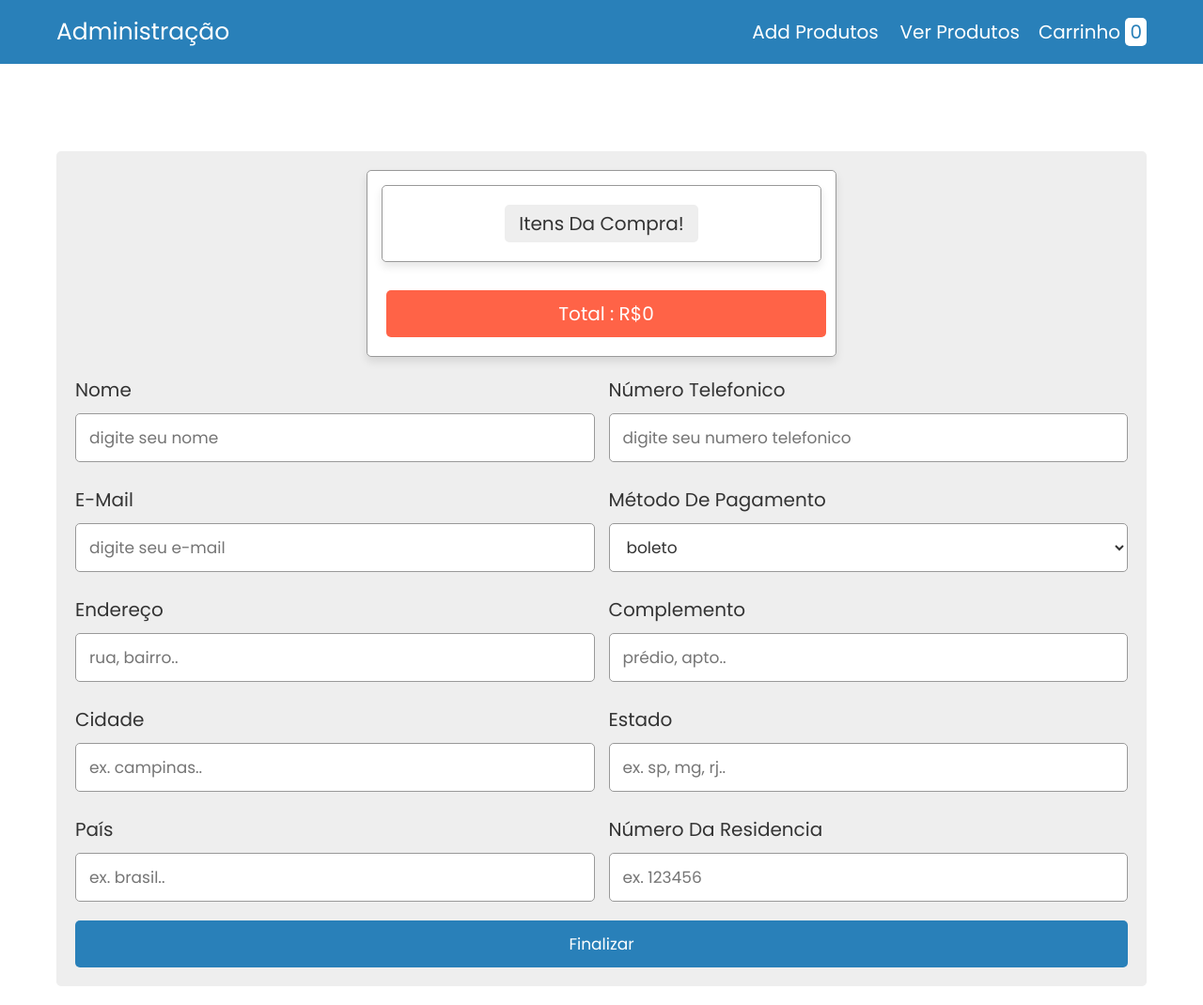
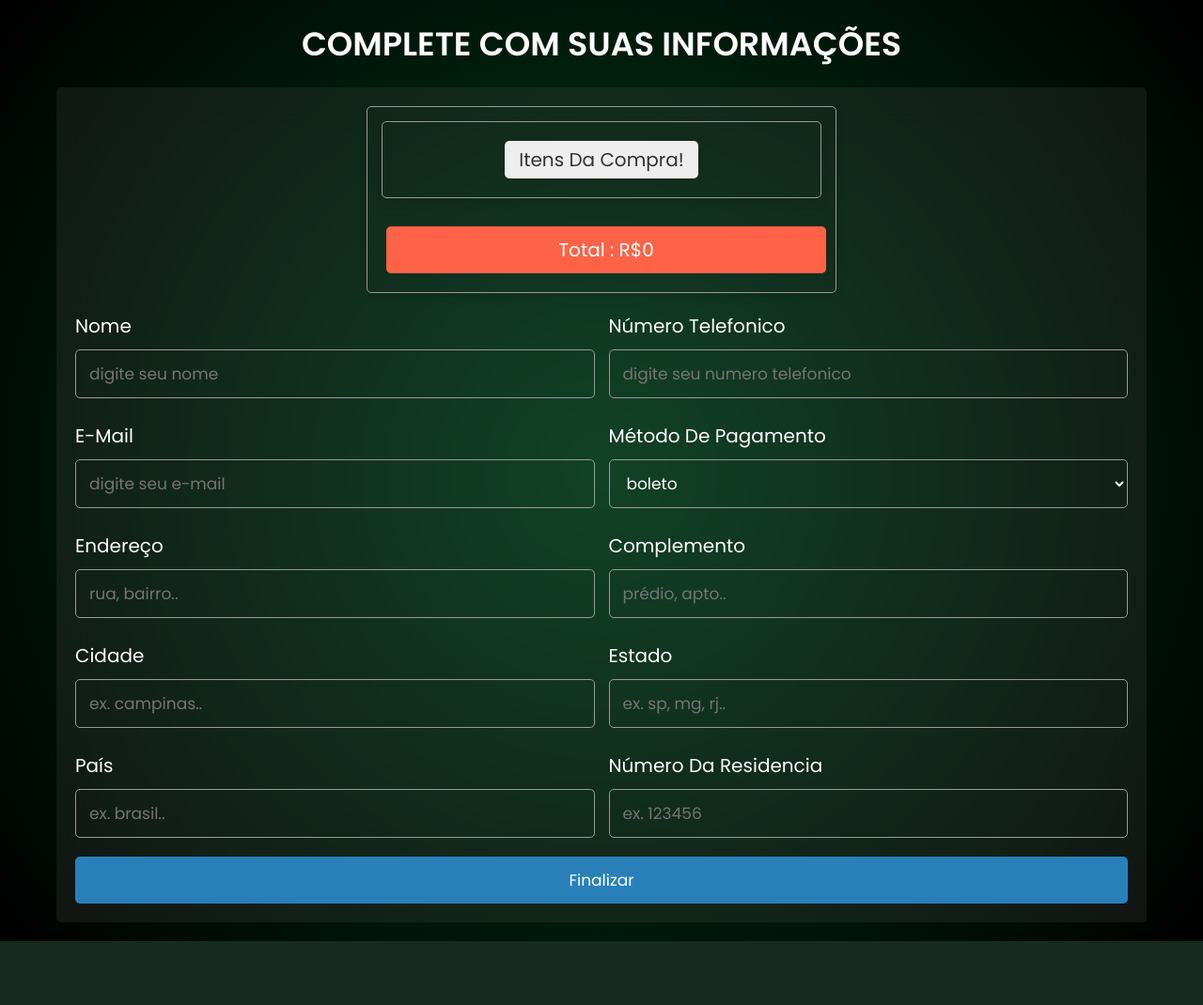
Before and after one commit to n4rin/tcc, a PHP site: page /checkout.php in a window 1280 px wide. Shown: the whole page at 94% size. After the commit the page ends 1002 px from the top, so only its background shows below. Run offline with PHP 8.4, Linux system fonts and the light colour scheme; data that the repository does not hold is empty.

Commit message:
css
arrumando o css de algumas telas como carrinho e checkout

```diff
--- a/administracao/cart.php
+++ b/administracao/cart.php
@@ -46,7 +46,7 @@
    <link rel="stylesheet" href="css/style.css">
 
 </head>
-<body style="   background: rgb(0, 0, 0);
+<body style="background: rgb(0, 0, 0);
     background: radial-gradient(circle, rgba(0, 0, 0, 1) 0%, rgba(0, 62, 28, 1) 0%, rgba(0, 0, 0, 1) 100%);">
 <div class="container">
 
--- a/administracao/checkout.php
+++ b/administracao/checkout.php
@@ -55,7 +55,7 @@
          </div>
          <div class='customer-details'>
             <p> seu nome : <span>" . $name . "</span> </p>
-            <p> seu número : <span>" . $number . "</span> </p>
+            <p> seu número telefônico : <span>" . $number . "</span> </p>
             <p> seu e-mail : <span>" . $email . "</span> </p>
             <p> seu endereço : <span>" . $flat . ", " . $street . ", " . $city . ", " . $state . ", " . $country . " - " . $pin_code . "</span> </p>
             <p> seu método de pagamento : <span>" . $method . "</span> </p>
@@ -75,7 +75,8 @@
    <meta charset="UTF-8">
    <meta http-equiv="X-UA-Compatible" content="IE=edge">
    <meta name="viewport" content="width=device-width, initial-scale=1.0">
-   <title>finalizar compra</title>
+   <link rel="icon" type="image/x-icon" href="../imagem/logo.PNG">
+   <title>informações de envio</title>
 
    <!-- font awesome cdn link  -->
    <link rel="stylesheet" href="https://cdnjs.cloudflare.com/ajax/libs/font-awesome/6.0.0/css/all.min.css">
@@ -84,9 +85,8 @@
    <link rel="stylesheet" href="css/style.css">
 
 </head>
-<body>
-
-<?php include 'header.php'; ?>
+<body style="background: rgb(0, 0, 0);
+    background: radial-gradient(circle, rgba(0, 0, 0, 1) 0%, rgba(0, 62, 28, 1) 0%, rgba(0, 0, 0, 1) 100%);">
 
 <div class="container">
 
@@ -123,7 +123,7 @@
          </div>
          <div class="inputBox">
             <span>Número Telefonico</span>
-            <input type="number" placeholder="digite seu numero telefonico" name="number" required>
+            <input type="text" placeholder="digite seu numero telefonico" name="number" required>
          </div>
          <div class="inputBox">
             <span>E-mail</span>
--- a/administracao/css/style.css
+++ b/administracao/css/style.css
@@ -355,7 +355,8 @@
 .checkout-form form{
    padding:2rem;
    border-radius: .5rem;
-   background-color: var(--bg-color);
+   background: rgba(84, 84, 84, 0.2);
+   backdrop-filter: blur(20px);
 }
 
 .checkout-form form .flex{
@@ -370,15 +371,26 @@
 
 .checkout-form form .flex .inputBox span{
    font-size: 2rem;
-   color:var(--black);
+   color:var(--white);
 }
 
-.checkout-form form .flex .inputBox input,
+.checkout-form form .flex .inputBox input{
+   width: 100%;
+   background-color: transparent;
+   font-size: 1.7rem;
+   color:var(--white);
+   border-radius: .5rem;
+   margin:1rem 0;
+   padding:1.2rem 1.4rem;
+   text-transform: none;
+   border:var(--border);
+}
+
 .checkout-form form .flex .inputBox select{
    width: 100%;
-   background-color: var(--white);
+   background-color: transparent;
    font-size: 1.7rem;
-   color:var(--black);
+   color:var(--white);
    border-radius: .5rem;
    margin:1rem 0;
    padding:1.2rem 1.4rem;
@@ -388,7 +400,7 @@
 
 .display-order{
    max-width: 50rem;
-   background-color: var(--white);
+   background-color: transparent;
    border-radius: .5rem;
    text-align: center;
    padding:1.5rem;
@@ -445,7 +457,7 @@
 
 .order-message-container .message-container{
    width: 50rem;
-   background-color: var(--white);
+   background-color: black;
    border-radius: .5rem;
    padding:2rem;
    text-align: center;
@@ -453,11 +465,10 @@
 
 .order-message-container .message-container h3{
    font-size: 2.5rem;
-   color:var(--black);
+   color:var(--white);
 }
 
 .order-message-container .message-container .order-detail{
-   background-color: var(--bg-color);
    border-radius: .5rem;
    padding:1rem;
    margin:1rem 0;
@@ -486,7 +497,7 @@
 .order-message-container .message-container .customer-details p{
    padding:1rem 0;
    font-size: 2rem;
-   color:var(--black);
+   color:var(--white);
 }
 
 .order-message-container .message-container .customer-details p span{
```
